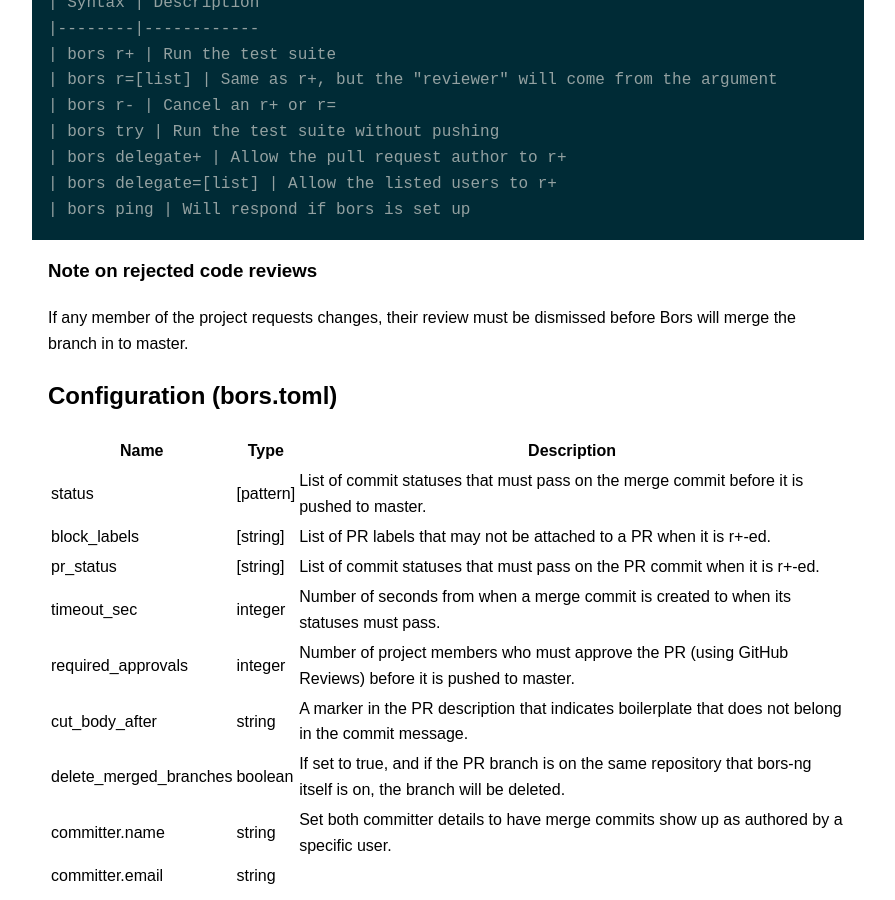
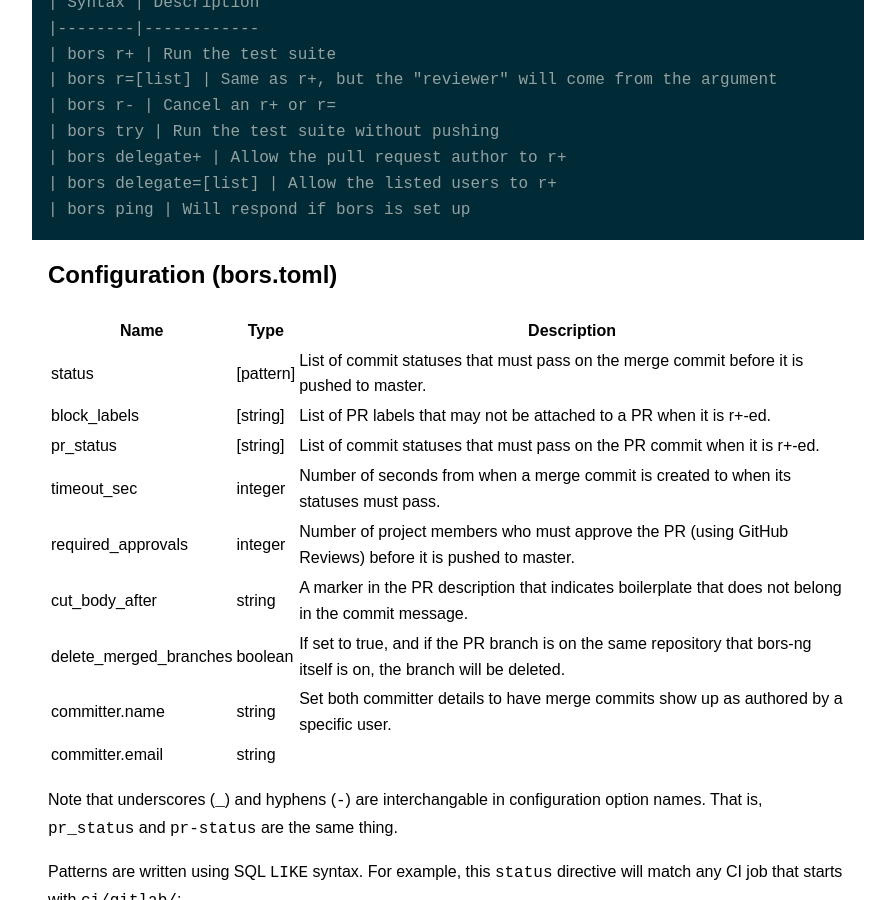
Before and after one commit to bors-ng/bors-ng.github.io, a Jekyll site: the page built from _documentation/reference.md, in a window 1280 px wide and 900 px high, scrolled down 1535 px. Shown: the whole window, without its empty margins (192-1087 px from the left). Built offline with Jekyll 4.4.1, drawn with Linux system fonts in a browser that asks for light colours.

Commit message:
Remove inaccurate review notes
See bors-ng/bors-ng#589

```diff
--- a/_documentation/reference.md
+++ b/_documentation/reference.md
@@ -62,10 +62,6 @@
     | bors delegate=[list] | Allow the listed users to r+
     | bors ping | Will respond if bors is set up
 
-### Note on rejected code reviews
-
-If any member of the project requests changes, their review must be dismissed before Bors will merge the branch in to master.
-
 ## Configuration (bors.toml)
 
 | Name                   | Type        | Description |
```
